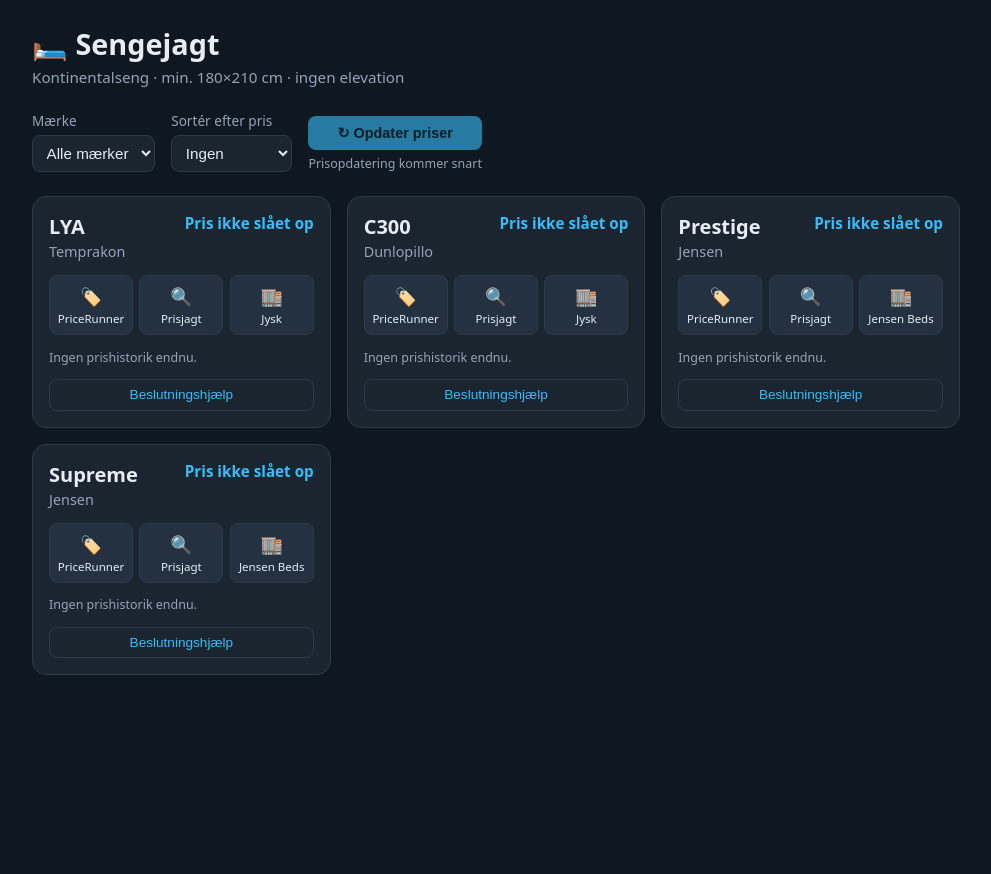
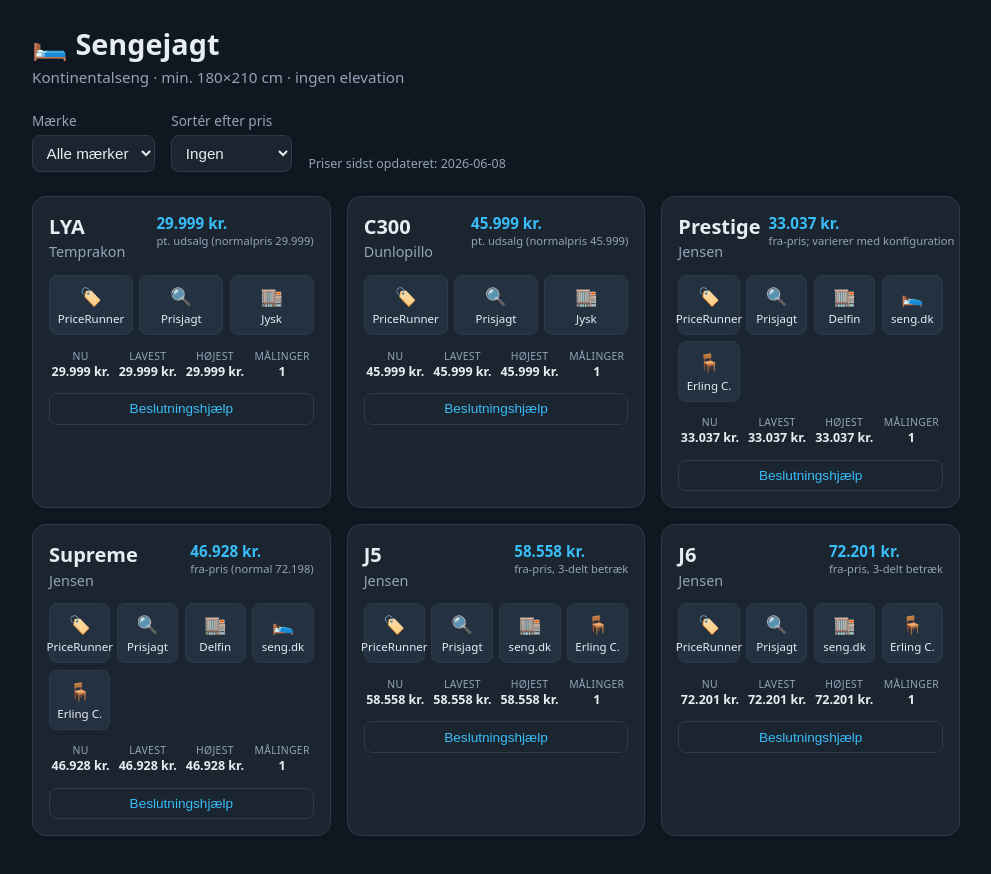
Before and after one commit to TroelsHelboJensen/Sengejagt, a React (Vite) app: page / in a window 1280 px wide. Shown: the top 874 px of the page, without its empty margins (144-1135 px from the left). Before the commit the page ends 800 px from the top, so only its background shows below. Built offline with nearby package versions, Linux system fonts and the light colour scheme.

Commit message:
switch prices to manual history, add jensen j5/j6 and seng.dk/erling links

```diff
--- a/src/App.jsx
+++ b/src/App.jsx
@@ -1,91 +1,26 @@
-import { useEffect, useMemo, useState } from 'react'
+import { useMemo, useState } from 'react'
 import { beds, requirements } from './data/beds.js'
-import { latestPrices } from './data/history.js'
+import { latestPrices, latestSnapshotDate } from './data/history.js'
 import BedCard from './components/BedCard.jsx'
 
 const ALL_BRANDS = 'Alle mærker'
-const PRICE_STORE = 'sengejagt:prices'
-
-// Prisopdatering er midlertidigt slået fra (backend-udtrækket er endnu
-// ikke verificeret mod de rigtige sider). Sæt til true for at aktivere.
-const PRICE_UPDATE_ENABLED = false
 
 export default function App() {
   const [brand, setBrand] = useState(ALL_BRANDS)
   const [sort, setSort] = useState('none')
-
-  // Hentede priser (overlay oven på de statiske bed-data) + metadata.
-  const [priceData, setPriceData] = useState({})
-  const [lastUpdated, setLastUpdated] = useState(null)
-  const [status, setStatus] = useState('idle') // idle | loading | error
-  const [message, setMessage] = useState('')
-
-  // Indlæs cachede priser fra forrige opdatering.
-  useEffect(() => {
-    try {
-      const saved = JSON.parse(localStorage.getItem(PRICE_STORE) ?? 'null')
-      if (saved) {
-        setPriceData(saved.prices ?? {})
-        setLastUpdated(saved.updatedAt ?? null)
-      }
-    } catch {
-      // ignorér korrupt cache
-    }
-  }, [])
-
-  const updatePrices = async () => {
-    setStatus('loading')
-    setMessage('')
-    try {
-      const res = await fetch('/api/prices')
-      if (!res.ok) {
-        throw new Error(`HTTP ${res.status}`)
-      }
-      const data = await res.json()
-
-      const prices = {}
-      for (const r of data.results ?? []) {
-        if (r.ok && r.price != null) {
-          prices[r.id] = { price: r.price, source: r.source }
-        }
-      }
-
-      setPriceData(prices)
-      setLastUpdated(data.updatedAt)
-      localStorage.setItem(
-        PRICE_STORE,
-        JSON.stringify({ prices, updatedAt: data.updatedAt }),
-      )
-
-      const found = Object.keys(prices).length
-      setStatus('idle')
-      setMessage(`Opdaterede ${found} af ${beds.length} priser.`)
-    } catch (err) {
-      setStatus('error')
-      setMessage(
-        `Kunne ikke hente priser (${err.message}). ` +
-          'Kører du lokalt, så brug "vercel dev" — Vite alene serverer ikke /api.',
-      )
-    }
-  }
 
   const brands = useMemo(
     () => [ALL_BRANDS, ...new Set(beds.map((b) => b.brand))],
     [],
   )
 
-  // Vist pris: live-hentet (hvis knappen bruges) → ellers seneste fra
-  // prishistorikken → ellers den statiske værdi.
+  // Vist pris = seneste kendte pris fra prishistorikken.
   const historyPrices = useMemo(() => latestPrices(), [])
+  const updated = latestSnapshotDate()
 
   const merged = useMemo(
-    () =>
-      beds.map((b) => ({
-        ...b,
-        price: priceData[b.id]?.price ?? historyPrices[b.id] ?? b.price,
-        priceSource: priceData[b.id]?.source ?? null,
-      })),
-    [priceData, historyPrices],
+    () => beds.map((b) => ({ ...b, price: historyPrices[b.id] ?? null })),
+    [historyPrices],
   )
 
   const visible = useMemo(() => {
@@ -107,13 +42,6 @@
       return sort === 'asc' ? a.price - b.price : b.price - a.price
     })
   }, [merged, brand, sort])
-
-  const updatedLabel = lastUpdated
-    ? new Date(lastUpdated).toLocaleString('da-DK', {
-        dateStyle: 'short',
-        timeStyle: 'short',
-      })
-    : 'aldrig'
 
   return (
     <div className="app">
@@ -146,30 +74,10 @@
           </select>
         </label>
 
-        <div className="app__update">
-          <button
-            className="app__update-btn"
-            onClick={updatePrices}
-            disabled={!PRICE_UPDATE_ENABLED || status === 'loading'}
-            title={
-              PRICE_UPDATE_ENABLED ? undefined : 'Prisopdatering kommer snart'
-            }
-          >
-            {status === 'loading' ? 'Opdaterer…' : '↻ Opdater priser'}
-          </button>
-          <span className="app__updated">
-            {PRICE_UPDATE_ENABLED
-              ? `Sidst opdateret: ${updatedLabel}`
-              : 'Prisopdatering kommer snart'}
-          </span>
-        </div>
+        <span className="app__updated">
+          Priser sidst opdateret: {updated ?? 'aldrig'}
+        </span>
       </div>
-
-      {message && (
-        <p className={`app__msg ${status === 'error' ? 'app__msg--err' : ''}`}>
-          {message}
-        </p>
-      )}
 
       <main className="app__grid">
         {visible.map((bed) => (
--- a/src/components/BedCard.jsx
+++ b/src/components/BedCard.jsx
@@ -3,21 +3,20 @@
 import PriceHistory from './PriceHistory.jsx'
 import { seriesFor } from '../data/history.js'
 
-// Ikon-knapperne: PriceRunner, Prisjagt og forhandlerens hjemmeside.
-const LinkButtons = ({ bed }) => (
+// Ikon-knapper til pris-/forhandlersider (PriceRunner, Prisjagt, seng.dk …).
+const LinkButtons = ({ links }) => (
   <div className="card__links">
-    <a href={bed.links.priceRunner} target="_blank" rel="noopener noreferrer">
-      <span aria-hidden>🏷️</span>
-      PriceRunner
-    </a>
-    <a href={bed.links.prisjagt} target="_blank" rel="noopener noreferrer">
-      <span aria-hidden>🔍</span>
-      Prisjagt
-    </a>
-    <a href={bed.retailerUrl} target="_blank" rel="noopener noreferrer">
-      <span aria-hidden>🏬</span>
-      {bed.retailer}
-    </a>
+    {links.map((link) => (
+      <a
+        key={link.label}
+        href={link.url}
+        target="_blank"
+        rel="noopener noreferrer"
+      >
+        <span aria-hidden>{link.icon}</span>
+        {link.label}
+      </a>
+    ))}
   </div>
 )
 
@@ -42,13 +41,11 @@
         </div>
         <span className="card__price">
           {formatPrice(bed.price)}
-          {bed.priceSource && (
-            <small className="card__source">via {bed.priceSource}</small>
-          )}
+          {bed.note && <small className="card__source">{bed.note}</small>}
         </span>
       </header>
 
-      <LinkButtons bed={bed} />
+      <LinkButtons links={bed.links} />
 
       <PriceHistory series={seriesFor(bed.id)} />
 
--- a/src/data/beds.js
+++ b/src/data/beds.js
@@ -6,10 +6,12 @@
 //   - Type: kontinentalseng
 //   - Ingen elevation
 //
-// Priser hentes automatisk via /api/prices (Vercel serverless-funktion).
-// For mere præcis hentning kan du udfylde `productUrl` med et direkte
-// produkt-link på PriceRunner/Prisjagt — så bruger API'et det frem for
-// søgesiden.
+// Priser vedligeholdes MANUELT i src/data/price-history.json (ét snapshot
+// pr. måling). Automatisk scraping viste sig upålidelig: Jysk blokerer bots,
+// og seng.dk renderer priser client-side (SPA). Derfor er priserne her
+// researchede "fra/list"-priser pr. 2026-06-08 og bruges som basis.
+//
+// `links` er en liste af pris-/forhandler-links der vises som ikon-knapper.
 
 export const requirements = {
   minWidth: 180,
@@ -18,14 +20,31 @@
   elevation: false,
 }
 
-// Hjælpere til at bygge søgelinks ud fra model + mærke.
-const search = (base, query) => `${base}${encodeURIComponent(query)}`
+const priceRunner = (query) => ({
+  label: 'PriceRunner',
+  icon: '🏷️',
+  url: `https://www.pricerunner.dk/search?q=${encodeURIComponent(query)}`,
+})
 
-const priceRunner = (query) =>
-  search('https://www.pricerunner.dk/search?q=', query)
+const prisjagt = (query) => ({
+  label: 'Prisjagt',
+  icon: '🔍',
+  url: `https://www.prisjagt.dk/search?search=${encodeURIComponent(query)}`,
+})
 
-const prisjagt = (query) =>
-  search('https://www.prisjagt.dk/search?search=', query)
+const forhandler = (label, url) => ({ label, icon: '🏬', url })
+
+// Browse-links til de to forhandlere brugeren foretrækker (fører Jensen).
+const sengDkJensen = {
+  label: 'seng.dk',
+  icon: '🛌',
+  url: 'https://www.seng.dk/brands/jensen/jensen-kontinentalseng',
+}
+const erlingJensen = {
+  label: 'Erling C.',
+  icon: '🪑',
+  url: 'https://erling-christensen.dk/shop/jensen-senge-458c1.html',
+}
 
 export const beds = [
   {
@@ -33,55 +52,95 @@
     model: 'LYA',
     brand: 'Temprakon',
     retailer: 'Jysk',
-    retailerUrl: 'https://www.jysk.dk',
-    query: 'Temprakon LYA',
-    productUrl: null,
-    price: null,
-    links: {
-      priceRunner: priceRunner('Temprakon LYA'),
-      prisjagt: prisjagt('Temprakon LYA'),
-    },
+    note: 'pt. udsalg (normalpris 29.999)',
+    links: [
+      priceRunner('Temprakon LYA'),
+      prisjagt('Temprakon LYA'),
+      forhandler(
+        'Jysk',
+        'https://jysk.dk/sovevaerelse/kontinentalsenge/kontinentalseng-180x210cm-temprakon-lya-graa-42',
+      ),
+    ],
   },
   {
     id: 'c300',
     model: 'C300',
     brand: 'Dunlopillo',
     retailer: 'Jysk',
-    retailerUrl: 'https://www.jysk.dk',
-    query: 'Dunlopillo C300',
-    productUrl: null,
-    price: null,
-    links: {
-      priceRunner: priceRunner('Dunlopillo C300'),
-      prisjagt: prisjagt('Dunlopillo C300'),
-    },
+    note: 'pt. udsalg (normalpris 45.999)',
+    links: [
+      priceRunner('Dunlopillo C300'),
+      prisjagt('Dunlopillo C300'),
+      forhandler(
+        'Jysk',
+        'https://jysk.dk/sovevaerelse/kontinentalsenge/kontinentalseng-180x210-dunlopillo-c300-graa-32',
+      ),
+    ],
   },
   {
     id: 'prestige',
     model: 'Prestige',
     brand: 'Jensen',
-    retailer: 'Jensen Beds',
-    retailerUrl: 'https://www.jensenbeds.com',
-    query: 'Jensen Prestige',
-    productUrl: null,
-    price: null,
-    links: {
-      priceRunner: priceRunner('Jensen Prestige'),
-      prisjagt: prisjagt('Jensen Prestige'),
-    },
+    retailer: 'Delfin Sengecenter',
+    note: 'fra-pris; varierer med konfiguration',
+    links: [
+      priceRunner('Jensen Prestige'),
+      prisjagt('Jensen Prestige'),
+      forhandler(
+        'Delfin',
+        'https://www.delfinsengecenter.dk/jensen-prestige-kontinental180x210',
+      ),
+      sengDkJensen,
+      erlingJensen,
+    ],
   },
   {
     id: 'supreme',
     model: 'Supreme',
     brand: 'Jensen',
-    retailer: 'Jensen Beds',
-    retailerUrl: 'https://www.jensenbeds.com',
-    query: 'Jensen Supreme',
-    productUrl: null,
-    price: null,
-    links: {
-      priceRunner: priceRunner('Jensen Supreme'),
-      prisjagt: prisjagt('Jensen Supreme'),
-    },
+    retailer: 'Delfin Sengecenter',
+    note: 'fra-pris (normal 72.198)',
+    links: [
+      priceRunner('Jensen Supreme'),
+      prisjagt('Jensen Supreme'),
+      forhandler(
+        'Delfin',
+        'https://www.delfinsengecenter.dk/jensen-supreme-kontinental-180x210',
+      ),
+      sengDkJensen,
+      erlingJensen,
+    ],
+  },
+  {
+    id: 'j5',
+    model: 'J5',
+    brand: 'Jensen',
+    retailer: 'seng.dk',
+    note: 'fra-pris, 3-delt betræk',
+    links: [
+      priceRunner('Jensen J5 kontinental'),
+      prisjagt('Jensen J5'),
+      forhandler(
+        'seng.dk',
+        'https://www.seng.dk/product/xn_01_020_020_003_180x210_02/jensen-j5-kontinentalseng-180x210-cm-med-3-delt-betraek',
+      ),
+      erlingJensen,
+    ],
+  },
+  {
+    id: 'j6',
+    model: 'J6',
+    brand: 'Jensen',
+    retailer: 'seng.dk',
+    note: 'fra-pris, 3-delt betræk',
+    links: [
+      priceRunner('Jensen J6 kontinental'),
+      prisjagt('Jensen J6'),
+      forhandler(
+        'seng.dk',
+        'https://www.seng.dk/product/xn_01_020_020_004_180x210_02/jensen-j6-kontinentalseng-180x210-cm-med-3-delt-betraek',
+      ),
+      erlingJensen,
+    ],
   },
 ]
--- a/src/data/history.js
+++ b/src/data/history.js
@@ -15,6 +15,11 @@
   return result
 }
 
+// Dato for seneste snapshot (eller null hvis historikken er tom).
+export function latestSnapshotDate() {
+  return snapshots.length ? snapshots[snapshots.length - 1].date : null
+}
+
 // Tidsserie for én seng: kun datapunkter hvor prisen er kendt.
 export function seriesFor(id) {
   return snapshots
--- a/src/data/price-history.json
+++ b/src/data/price-history.json
@@ -1,3 +1,15 @@
 {
-  "snapshots": []
+  "snapshots": [
+    {
+      "date": "2026-06-08",
+      "prices": {
+        "lya": 29999,
+        "c300": 45999,
+        "prestige": 33037,
+        "supreme": 46928,
+        "j5": 58558,
+        "j6": 72201
+      }
+    }
+  ]
 }
--- a/src/index.css
+++ b/src/index.css
@@ -60,42 +60,10 @@
   font-size: 0.95rem;
 }
 
-.app__update {
-  display: flex;
-  flex-direction: column;
-  gap: 0.3rem;
-  justify-content: flex-end;
-}
-
-.app__update-btn {
-  background: var(--accent);
-  color: #06222e;
-  border: none;
-  border-radius: 8px;
-  padding: 0.55rem 0.9rem;
-  font-size: 0.9rem;
-  font-weight: 600;
-  cursor: pointer;
-}
-
-.app__update-btn:disabled {
-  opacity: 0.6;
-  cursor: progress;
-}
-
 .app__updated {
+  align-self: flex-end;
   font-size: 0.78rem;
   color: var(--muted);
-}
-
-.app__msg {
-  margin: 0 0 1rem;
-  font-size: 0.85rem;
-  color: var(--muted);
-}
-
-.app__msg--err {
-  color: #fca5a5;
 }
 
 .card__source {
@@ -149,7 +117,7 @@
 
 .card__links {
   display: grid;
-  grid-template-columns: repeat(3, 1fr);
+  grid-template-columns: repeat(auto-fit, minmax(60px, 1fr));
   gap: 0.4rem;
 }
 
```
Also changed, not shown: lib/prices.js, 1 other file (tests, documents, lock files or other folders).
